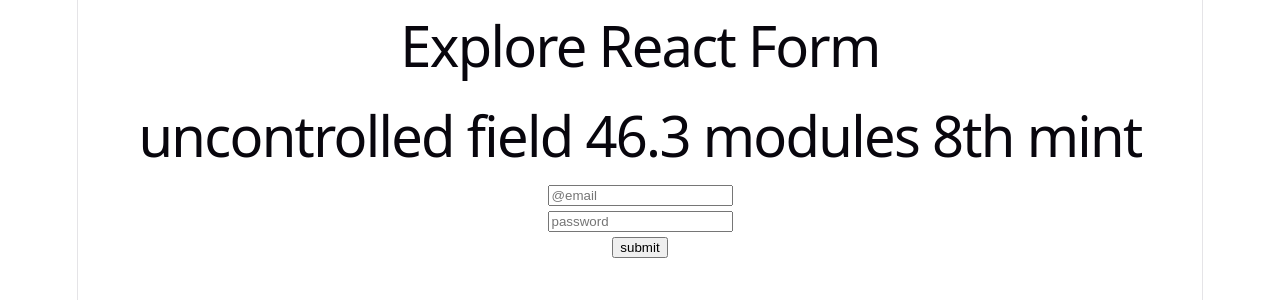
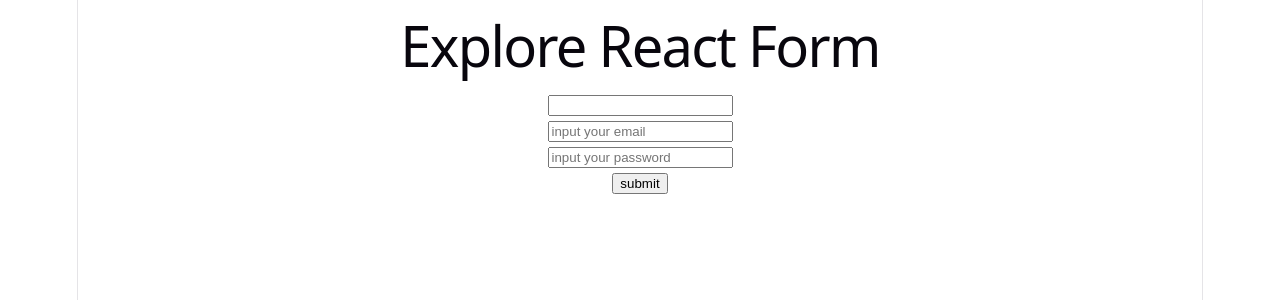
Before and after one commit to Mainul-J/react-core-concept-part-3, a React (Vite) app: page / in a window 1280 px wide. Shown: the top 300 px of the page. Built offline with nearby package versions, Linux system fonts and the light colour scheme.

Commit message:
some changes in controlled Field

```diff
--- a/src/App.jsx
+++ b/src/App.jsx
@@ -12,8 +12,8 @@
       <h1>Explore React Form</h1>
       {/* <SimpleFrom></SimpleFrom> */}
       {/* <FormAction></FormAction> */}
-      {/* <ControlledField></ControlledField> */}
-      <UnControlledField></UnControlledField>
+      <ControlledField></ControlledField>
+      {/* <UnControlledField></UnControlledField> */}
     </>
   )
 }
--- a/src/Components/ControlledFiled/ControlledField.jsx
+++ b/src/Components/ControlledFiled/ControlledField.jsx
@@ -1,13 +1,14 @@
 import { useState } from "react";
 
 const ControlledField = () => {
-
+    const [name,setName] = useState('')
+    const [email, setEmail] = useState('');
     const [password,setPassword] = useState('');
     const [error, setError] = useState('')
 
 
     const handleSubmit = (event) =>{
-        console.log('submit',event);
+        console.log('submit',email, password);
         event.preventDefault();
         if (password.length < 6) {
             setError('password is length is 6')
@@ -29,10 +30,24 @@
         }
     }
 
+    const handleEmailOnchange=e=>{
+        console.log(e.target.value);
+        setEmail(e.target.value);
+    }
+
+    const handleName = e =>{
+        console.log(e.target.value);
+        setName(e.target.value)
+    }
+
     return (
         <div>
             <form onSubmit={handleSubmit}>
-                <input type="email" name="email" placeholder="input your email" required  />
+
+                <input type="text" onChange={handleName} defaultValue={name} />
+                <br />
+
+                <input type="email" onChange={handleEmailOnchange} name="email" placeholder="input your email" required  />
                 <br />
                 <input type="password" name="password" placeholder="input your password" onChange={handlePasswordOnChange} value={password} id="" required  />
                 <br />
```
